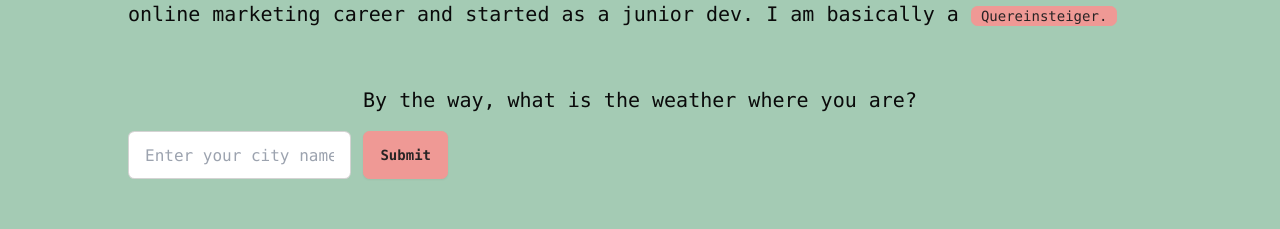
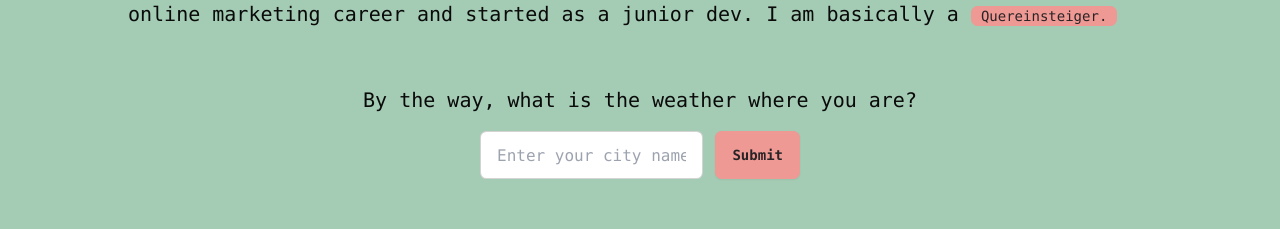
Before and after one commit to Mngooner/portfolio_fr, a Next.js app: page / in a window 1280 px wide. Shown: the part 983-1212 px from the top of the page. Built offline with nearby package versions, Linux system fonts and the light colour scheme.

Commit message:
form centering

```diff
--- a/app/components/weather/Form.tsx
+++ b/app/components/weather/Form.tsx
@@ -6,7 +6,7 @@ const Form = ({ getLocData, cityName, dispatch }: FormProps) => {
     const isEnglish = useLanguage()
     return (
 
-    <form onSubmit={getLocData} className='flex self-center gap-3 w-full max-w-xs'>
+    <form onSubmit={getLocData} className='flex gap-3 w-full max-w-xs'>
         <input
             type="text"
             name="cityName"
--- a/app/components/weather/page.tsx
+++ b/app/components/weather/page.tsx
@@ -124,7 +124,7 @@ const Weather = () => {
       className={"flex bg-[#a4cbb4] flex-col items-center min-h-[80vh] py-10"}
     >
       <TextContent />
-      <motion.div ref={element} style={{ opacity: scrollYProgress }} className="w-[80%] mx-auto">
+      <motion.div ref={element} style={{ opacity: scrollYProgress }} className="w-[80%] mx-auto flex justify-center">
         <Form getLocData={GetLocData} cityName={cityName} dispatch={dispatch} />
       </motion.div>
       <div>
```
